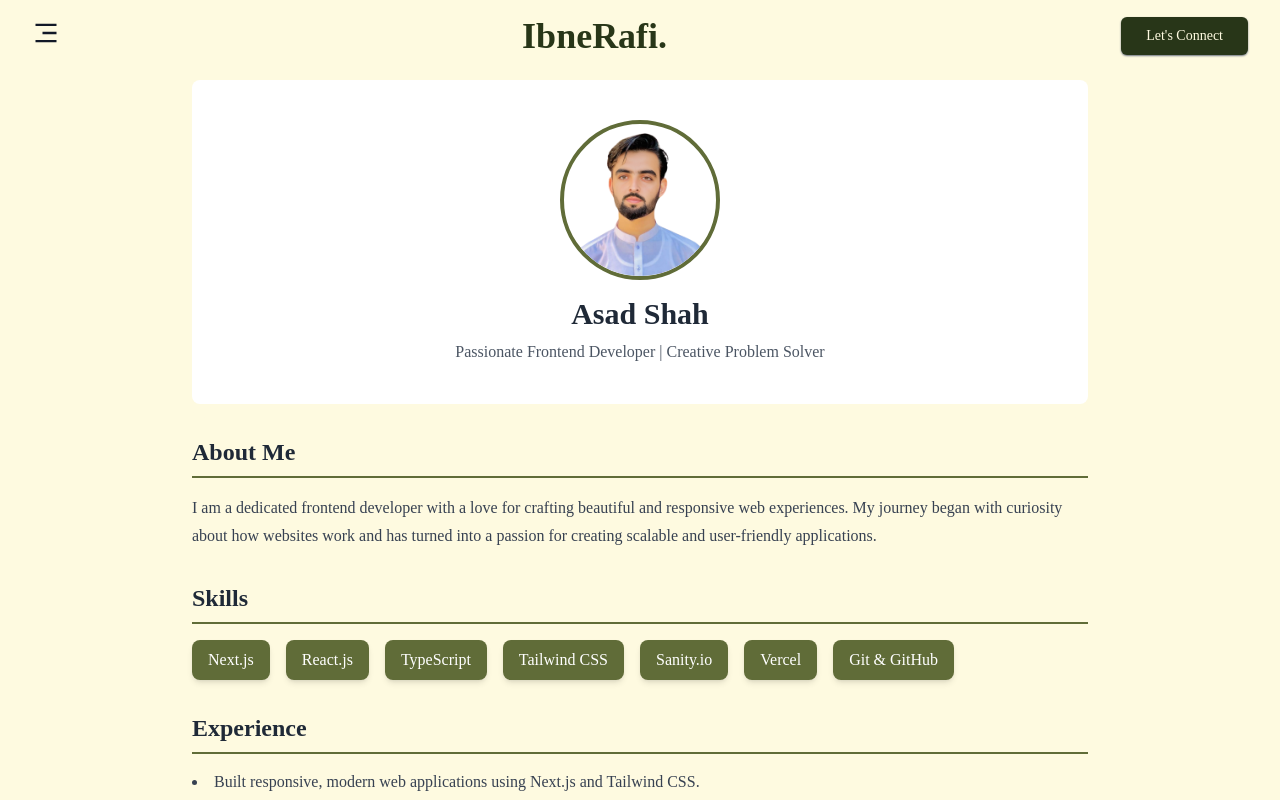
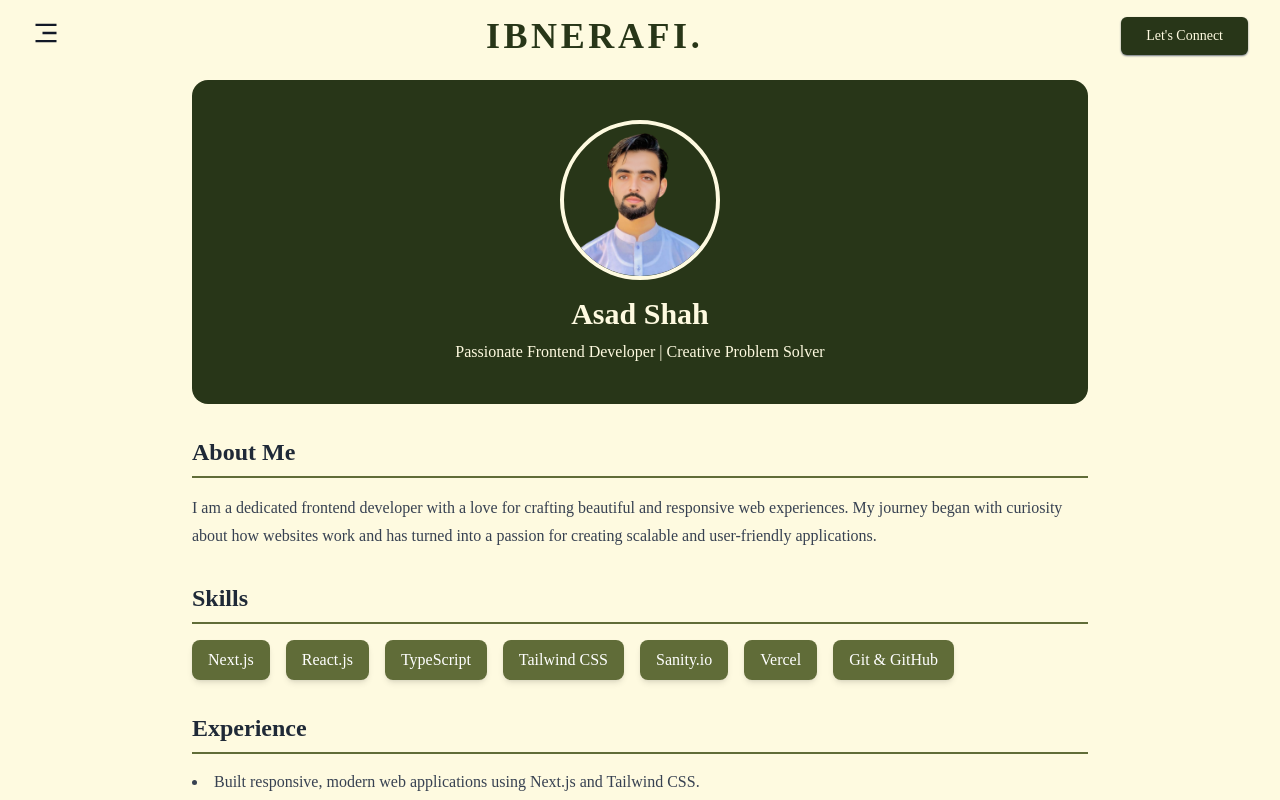
Before and after one commit to iamasadshah/iamasadshah-ibnerafi, a Next.js app: page /about-me in a window 1280 px wide. Shown: the top 800 px of the page. Built offline with nearby package versions, Linux system fonts and the light colour scheme.

Commit message:
navbar hover animation added and selection changed

```diff
--- a/src/app/about-me/page.tsx
+++ b/src/app/about-me/page.tsx
@@ -11,14 +11,14 @@ const About = () => {
         initial={{ opacity: 0, y: -50 }}
         animate={{ opacity: 1, y: 0 }}
         transition={{ duration: 1 }}
-        className="max-w-4xl w-full bg-white shadow-lg rounded-lg shadow-primary2 p-6 md:p-10"
+        className="max-w-4xl w-full bg-primary3 shadow-lg rounded-2xl shadow-primary2 p-6 md:p-10"
       >
         <div className="text-center">
           <motion.div
             initial={{ scale: 0 }}
             animate={{ scale: 1 }}
             transition={{ duration: 1, type: "spring", stiffness: 100 }}
-            className="rounded-full w-40 h-40 overflow-hidden mx-auto border-4 border-primary1 "
+            className="rounded-full w-40 h-40 overflow-hidden mx-auto border-4 border-primary2 "
           >
             <Image
               src="/iamasadshah.png"
@@ -28,12 +28,12 @@ const About = () => {
               className="object-cover w-full h-full"
             />
           </motion.div>
-          <h1 className="text-3xl font-bold text-gray-800 mt-4">Asad Shah</h1>
+          <h1 className="text-3xl font-bold text-primary2 mt-4">Asad Shah</h1>
           <motion.p
             initial={{ opacity: 0 }}
             animate={{ opacity: 1 }}
             transition={{ delay: 0.5, duration: 1 }}
-            className="text-gray-600 mt-2"
+            className="text-primary2 mt-2"
           >
             Passionate Frontend Developer | Creative Problem Solver
           </motion.p>
--- a/src/app/components/Navbar.tsx
+++ b/src/app/components/Navbar.tsx
@@ -64,8 +64,8 @@ const Navbar = () => {
           <div className="flex-shrink-0 text-center">
             <Link href="/">
               <div className="flex items-center justify-center cursor-pointer">
-                <span className="ml-2 text-4xl font-bold text-primary3">
-                  IbneRafi.
+                <span className="ml-2 text-4xl font-bold text-primary3 tracking-widest hover:ring-2 hover:ring-primary3 px-7 rounded-lg duration-200">
+                  IBNERAFI.
                 </span>
               </div>
             </Link>
--- a/src/app/globals.css
+++ b/src/app/globals.css
@@ -74,7 +74,7 @@ html::-webkit-scrollbar {
     @apply border-border;
   }
   body {
-    @apply bg-background text-foreground selection:bg-primary2;
+    @apply bg-background text-foreground selection:bg-primary3 selection:text-primary2;
   }
 }
 
```
